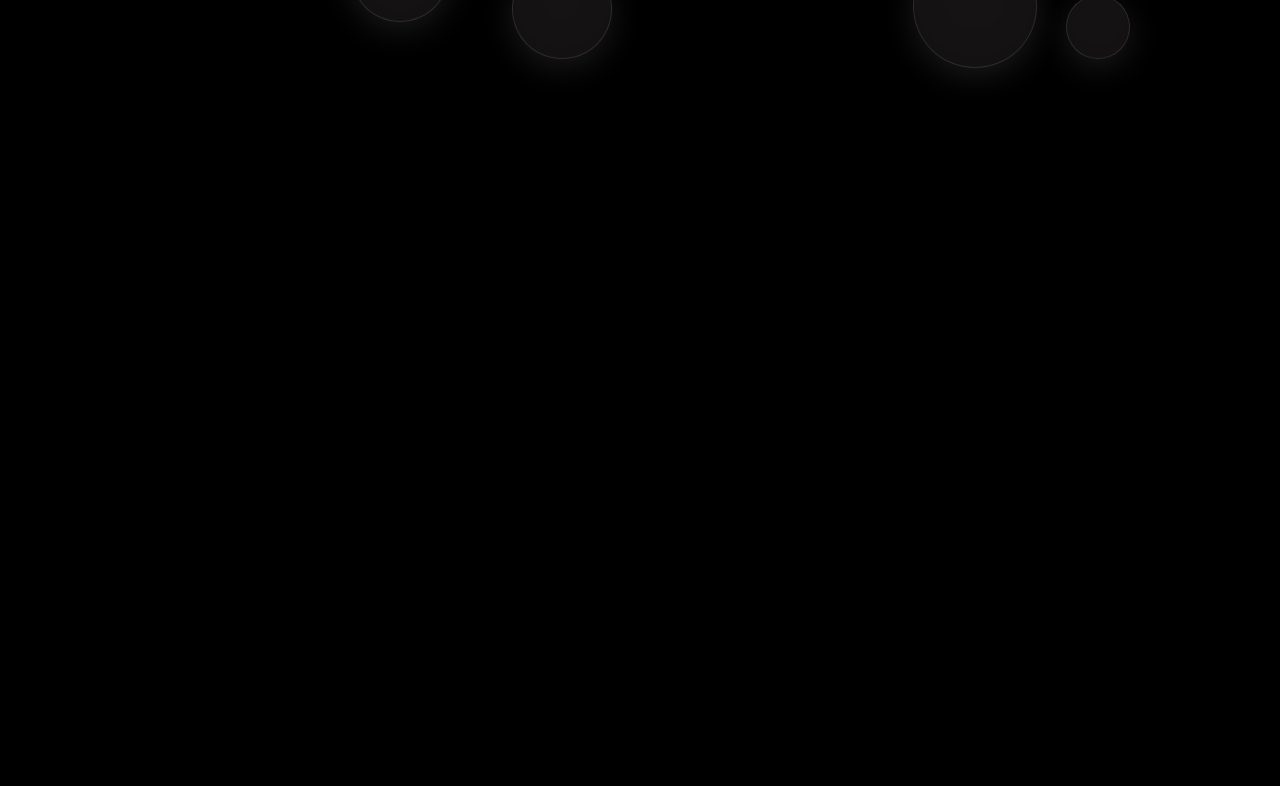
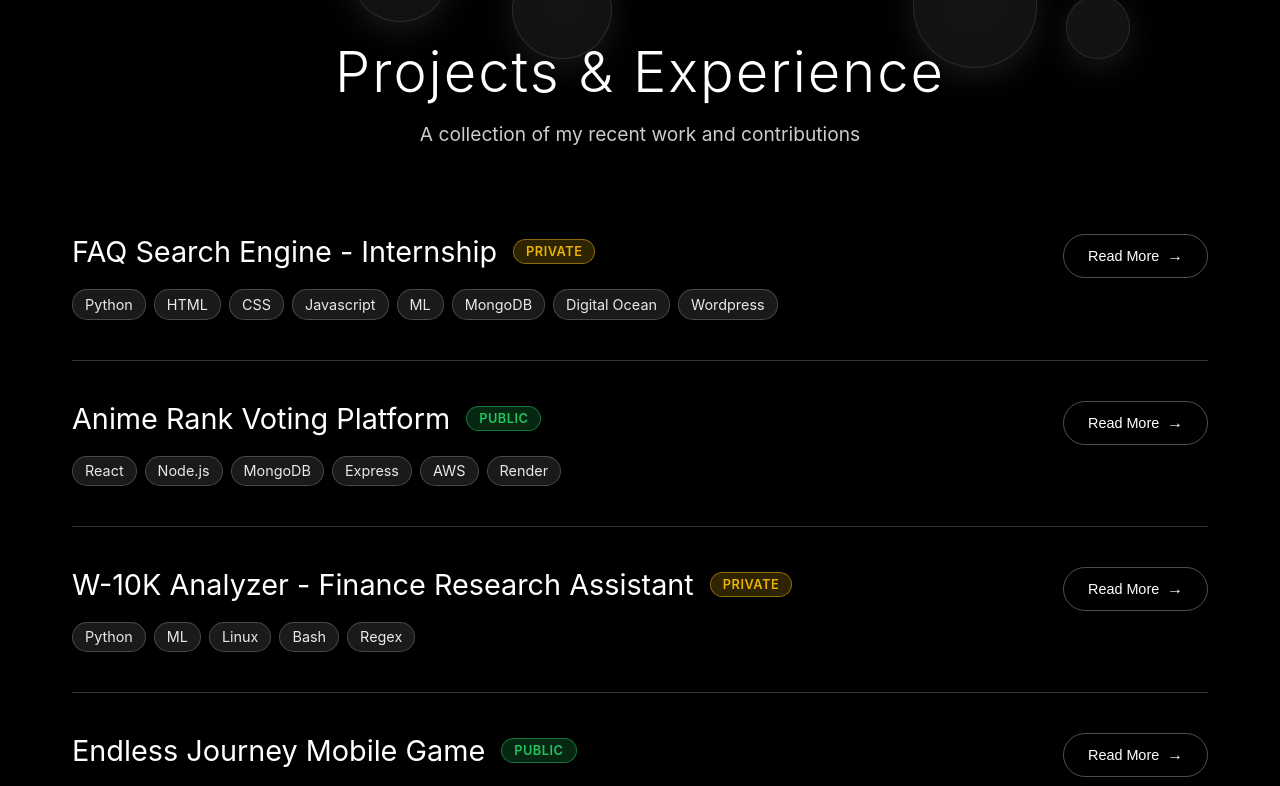
Before and after one commit to BettinoCodes/Bettino-Gaussaint, a React (Vite) app: page / in a window 1280 px wide. Shown: the part 800-1586 px from the top of the page. Before the commit the page ends 800 px from the top, so only its background shows below. Built offline with nearby package versions, Linux system fonts and the light colour scheme.

Commit message:
added a project section

```diff
--- a/src/App.jsx
+++ b/src/App.jsx
@@ -8,6 +8,9 @@ import linkedinIcon from './assets/images/icons8-linkedin.png';
 import resumeIcon from './assets/images/icons8-paper-50.png';
 import navbaropenIcon from './assets/images/icons8-menu-30.png';
 import navbarcloseIcon from './assets/images/icons8-close-window-30.png';
+
+
+import Projects from './sections/project';
 
 const App = () => {
   const [showSocials, setShowSocials] = useState(false);
@@ -140,6 +143,8 @@ const App = () => {
             </div>
           </div>
         </div>
+        {/* Projects Section */}
+          <Projects />
     </>
   )
 }
--- /dev/null
+++ b/src/sections/project.css
@@ -0,0 +1,218 @@
+/* Projects Section */
+.projects-section {
+  position: relative;
+  width: 100%;
+  max-width: 1200px;
+  margin: 2rem auto;
+  padding: 0 clamp(1rem, 4vw, 2rem);
+  z-index: 2;
+  color: white;
+}
+
+.projects-header {
+  text-align: center;
+  margin-bottom: clamp(2rem, 6vh, 4rem);
+}
+
+.projects-header h2 {
+  font-size: clamp(2rem, 6vw, 3.5rem);
+  font-weight: 300;
+  letter-spacing: 2px;
+  margin-bottom: 1rem;
+}
+
+.projects-header p {
+  font-size: clamp(1rem, 3vw, 1.2rem);
+  opacity: 0.8;
+  max-width: 600px;
+  margin: 0 auto;
+}
+
+.projects-container {
+  display: flex;
+  flex-direction: column;
+  gap: 0;
+}
+
+.project-item {
+  display: flex;
+  justify-content: space-between;
+  align-items: flex-start;
+  padding: clamp(1.5rem, 4vw, 2.5rem) 0;
+  border-bottom: 1px solid rgba(255, 255, 255, 0.2);
+  transition: all 0.3s ease;
+  position: relative;
+}
+
+.project-item:last-child {
+  border-bottom: none;
+}
+
+.project-item:hover {
+  background: rgba(255, 255, 255, 0.05);
+  padding-left: 1rem;
+  padding-right: 1rem;
+  margin: 0 -1rem;
+  border-radius: 8px;
+}
+
+.project-content {
+  flex: 1;
+  display: flex;
+  flex-direction: column;
+  gap: 0.75rem;
+}
+
+.project-header {
+  display: flex;
+  justify-content: space-between;
+  align-items: flex-start;
+  gap: 1rem;
+}
+
+.project-name-container {
+  display: flex;
+  align-items: center;
+  gap: 1rem;
+  flex-wrap: wrap;
+}
+
+.project-name {
+  font-size: clamp(1.3rem, 4vw, 1.8rem);
+  font-weight: 400;
+  margin: 0;
+}
+
+.project-visibility {
+  font-size: clamp(0.7rem, 2vw, 0.8rem);
+  padding: 0.25rem 0.75rem;
+  border-radius: 20px;
+  font-weight: 600;
+  text-transform: uppercase;
+  letter-spacing: 0.5px;
+}
+
+.visibility-public {
+  background: rgba(34, 197, 94, 0.2);
+  border: 1px solid rgba(34, 197, 94, 0.5);
+  color: #22c55e;
+}
+
+.visibility-private {
+  background: rgba(234, 179, 8, 0.2);
+  border: 1px solid rgba(234, 179, 8, 0.5);
+  color: #eab308;
+}
+
+.project-tags {
+  display: flex;
+  flex-wrap: wrap;
+  gap: 0.5rem;
+  margin-top: 0.5rem;
+}
+
+.project-tag {
+  font-size: clamp(0.75rem, 2.5vw, 0.9rem);
+  padding: 0.35rem 0.75rem;
+  background: rgba(255, 255, 255, 0.1);
+  border: 1px solid rgba(255, 255, 255, 0.2);
+  border-radius: 15px;
+  color: rgba(255, 255, 255, 0.9);
+  transition: all 0.3s ease;
+}
+
+.project-tag:hover {
+  background: rgba(255, 255, 255, 0.15);
+  transform: translateY(-1px);
+}
+
+.project-action {
+  display: flex;
+  align-items: center;
+  gap: 0.5rem;
+  margin-left: 1rem;
+}
+
+.read-more-btn {
+  background: transparent;
+  border: 1px solid rgba(255, 255, 255, 0.3);
+  color: white;
+  padding: clamp(0.5rem, 2vw, 0.75rem) clamp(1rem, 3vw, 1.5rem);
+  border-radius: 25px;
+  font-size: clamp(0.8rem, 2.5vw, 0.9rem);
+  cursor: pointer;
+  transition: all 0.3s ease;
+  white-space: nowrap;
+  display: flex;
+  align-items: center;
+  gap: 0.5rem;
+}
+
+.read-more-btn:hover {
+  background: rgba(255, 255, 255, 0.1);
+  border-color: rgba(255, 255, 255, 0.5);
+  transform: translateY(-2px);
+  box-shadow: 0 5px 15px rgba(255, 255, 255, 0.1);
+}
+
+.arrow-icon {
+  transition: transform 0.3s ease;
+  font-size: 1.1em;
+}
+
+.read-more-btn:hover .arrow-icon {
+  transform: translateX(3px);
+}
+
+/* Responsive Design for Projects */
+@media (max-width: 768px) {
+  .project-item {
+    flex-direction: column;
+    gap: 1.5rem;
+    padding: 2rem 0;
+  }
+
+  .project-header {
+    flex-direction: column;
+    align-items: flex-start;
+    gap: 0.75rem;
+  }
+
+  .project-name-container {
+    gap: 0.75rem;
+  }
+
+  .project-action {
+    margin-left: 0;
+    width: 100%;
+    justify-content: flex-end;
+  }
+
+  .read-more-btn {
+    width: auto;
+  }
+
+  .project-item:hover {
+    padding-left: 0.5rem;
+    padding-right: 0.5rem;
+    margin: 0 -0.5rem;
+  }
+}
+
+@media (max-width: 480px) {
+  .projects-section {
+    padding: 0 1rem;
+  }
+
+  .project-item {
+    padding: 1.5rem 0;
+  }
+
+  .project-tags {
+    gap: 0.35rem;
+  }
+
+  .project-tag {
+    padding: 0.25rem 0.6rem;
+  }
+}
--- /dev/null
+++ b/src/sections/project.jsx
@@ -0,0 +1,113 @@
+import React from 'react';
+import './project.css';
+
+const Project = () => {
+  const projects = [
+      {
+      id: 1,
+      name: "FAQ Search Engine - Internship",
+      visibility: "private",
+      tags: ["Python", "HTML", "CSS", "Javascript", "ML", "MongoDB", "Digital Ocean", "Wordpress"],
+      description: "Machine learning powered FAQ page using semantic search.",
+      link: "https://estate-lawyer-ny.com/help/"
+    },
+    {
+      id: 2,
+      name: "Anime Rank Voting Platform",
+      visibility: "public",
+      tags: ["React", "Node.js", "MongoDB", "Express", "AWS", "Render"],
+      description: "Full-stack anime voting platform to find the best animes to watch.",
+      link: "https://d4joto8i7bqrk.cloudfront.net/"
+    },
+    {
+      id: 3,
+      name: "W-10K Analyzer - Finance Research Assistant",
+      visibility: "private",
+      tags: ["Python", "ML", "Linux", "Bash", "Regex"],
+      description: "A machine learning pipeline to retrieve mission/vision statements of companies from 10ks.",
+      link: "#"
+    },
+    {
+      id: 4,
+      name: "Endless Journey Mobile Game",
+      visibility: "public",
+      tags: ["Java", "SQLite", "Junit", "Mobile", "Android Studio", "Teamwork"],
+      description: "Endless survival zombie shooter mobile game.",
+      link: "https://github.com/BettinoCodes/Endless-Journey-Mobile"
+    },
+    {
+      id: 5,
+      name: "Whack-A-Prof",
+      visibility: "public",
+      tags: ["HTML", "CSS", "Javascript", "JSON", "Teamwork"],
+      description: "A Whack a mole web game but instead of a mole its our professor",
+      link: "https://github.com/BettinoCodes/Whack-A-Prof"
+    },
+    {
+      id: 5,
+      name: "Plenty more on my github",
+      visibility: "public",
+      tags: ["Continous Learner", "No Limits"],
+      description: "My github profile",
+      link: "https://github.com/BettinoCodes"
+    }
+  ];
+
+  const handleReadMore = (project) => {
+    if (project.link && project.link !== '#') {
+      window.open(project.link, '_blank', 'noopener noreferrer');
+    } else {
+      // For private projects, you could show a modal or message
+      console.log(`Project ${project.name} is private`);
+      // You can implement a modal here for private projects
+      alert(`🚧 ${project.name} is a private project. Details are confidential.`);
+    }
+  };
+
+  return (
+    <section className="projects-section">
+      <div className="projects-header">
+        <h2>Projects & Experience</h2>
+        <p>A collection of my recent work and contributions</p>
+      </div>
+
+      <div className="projects-container">
+        {projects.map((project) => (
+          <div key={project.id} className="project-item">
+            <div className="project-content">
+              <div className="project-header">
+                <div className="project-name-container">
+                  <h3 className="project-name">{project.name}</h3>
+                  <span className={`project-visibility visibility-${project.visibility}`}>
+                    {project.visibility}
+                  </span>
+                </div>
+              </div>
+
+              <div className="project-tags">
+                {project.tags.map((tag, tagIndex) => (
+                  <span key={tagIndex} className="project-tag">
+                    {tag}
+                  </span>
+                ))}
+              </div>
+            </div>
+
+            <div className="project-action">
+              <button
+                className="read-more-btn"
+                onClick={() => handleReadMore(project)}
+                aria-label={`Read more about ${project.name}`}
+              >
+                Read More
+                <span className="arrow-icon">→</span>
+              </button>
+            </div>
+          </div>
+        ))}
+      </div>
+    </section>
+  );
+};
+
+export default Project;
```
